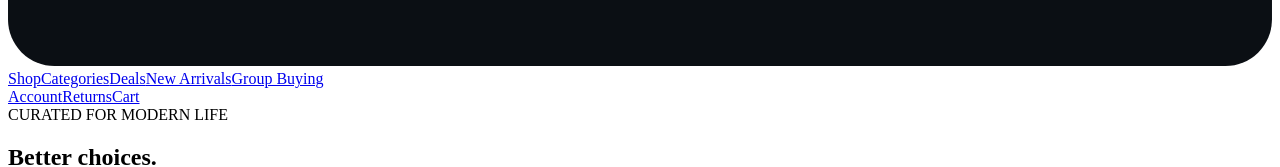
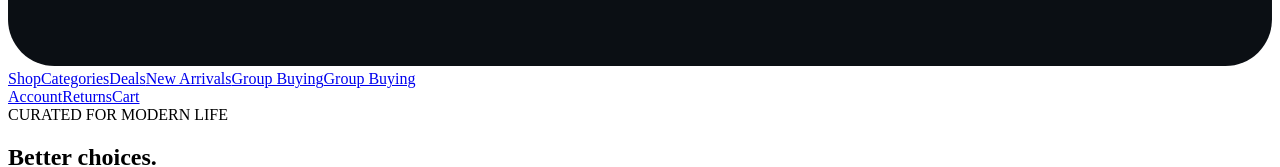
Before and after one commit to chachaprimeofficial-max/cp, a Next.js app in the folder web/: page / in a window 1280 px wide. Shown: the part 241-408 px from the top of the page. Built offline with nearby package versions, Linux system fonts and the light colour scheme.

Commit message:
Add group buying navigation

```diff
--- a/web/app/page.tsx
+++ b/web/app/page.tsx
@@ -4,7 +4,7 @@ export default function Home(){
   return <main className="shell">
     <header>
       <img src="/logo.svg" alt="Chacha Prime"/>
-      <nav><a href="/shop">Shop</a><a href="/shop">Categories</a><a href="/shop">Deals</a><a href="/shop">New Arrivals</a><a href="/group-buy">Group Buying</a></nav>
+      <nav><a href="/shop">Shop</a><a href="/shop">Categories</a><a href="/shop">Deals</a><a href="/shop">New Arrivals</a><a href="/group-buy">Group Buying</a><a href="/group-buy">Group Buying</a></nav>
       <div className="home-actions"><a href="/account">Account</a><a href="/returns">Returns</a><CartButton /></div>
     </header>
     <section className="hero">
```
